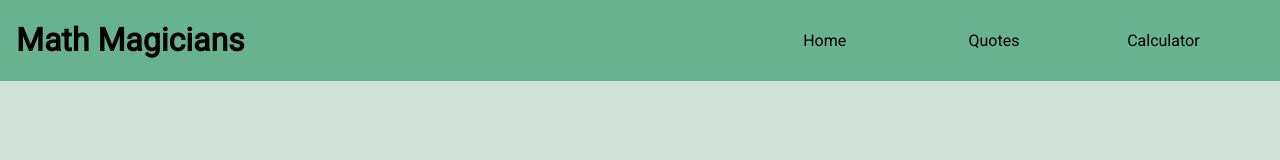
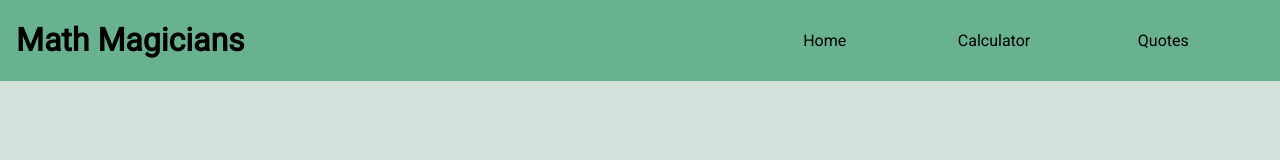
Before and after one commit to mirouhml/math-magicians, a React (Create React App) app: page /#/ in a window 1280 px wide. Shown: the top 160 px of the page. Built offline with nearby package versions, Linux system fonts and the light colour scheme.

Commit message:
Change menu items order.

```diff
--- a/src/components/Header.js
+++ b/src/components/Header.js
@@ -19,10 +19,10 @@ const Header = () => (
             <Link to="/">Home</Link>
           </li>
           <li>
-            <Link to="/quotes">Quotes</Link>
+            <Link to="/calculator">Calculator</Link>
           </li>
           <li>
-            <Link to="/calculator">Calculator</Link>
+            <Link to="/quotes">Quotes</Link>
           </li>
         </ul>
       </div>
```
